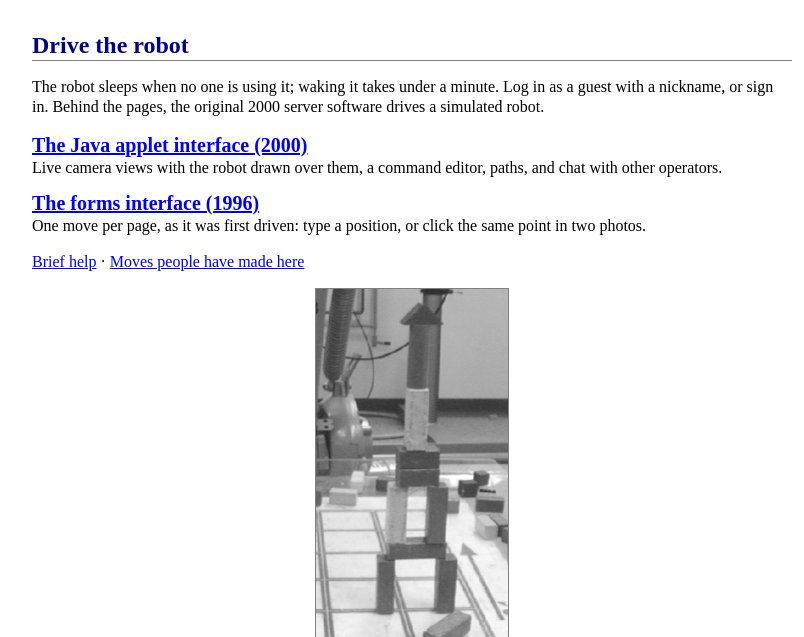
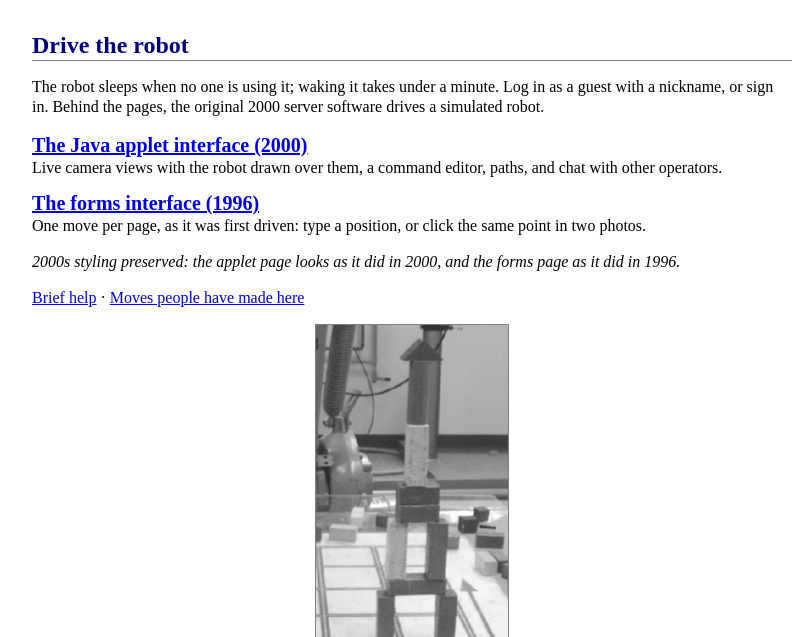
Before and after one commit to bardal/uwa-telerobot, a website built with Vite: page webui/index.html in a window 1280 px wide. Shown: the part 163-800 px from the top of the page, without its empty margins (228-1032 px from the left). Built offline with nearby package versions, Linux system fonts and the light colour scheme.

Commit message:
Landing page: say the 2000s styling is preserved, under the ways in
Co-Authored-By: Claude Opus 5.5 <noreply@anthropic.com>

```diff
--- a/webui/src/styles.css
+++ b/webui/src/styles.css
@@ -1011,3 +1011,7 @@ a.back-link {
 .landing-old li {
   margin: 0.3em 0;
 }
+
+.landing-styling {
+  font-style: italic;
+}
--- a/webui/src/ui/landingPage.ts
+++ b/webui/src/ui/landingPage.ts
@@ -20,6 +20,9 @@ export const GALLERY: Gallery = galleryJson as Gallery;
 export interface OldPage { group: string; title: string; href: string; date: string; what: string }
 /** Pages preserved from the original site (public/old, scripts/preserve-old-site.mjs), in groups. */
 export const OLD_SITE: OldPage[] = oldSiteJson as OldPage[];
+
+/** Under the ways in: the old look is on purpose. */
+export const STYLING_NOTE = '2000s styling preserved: the applet page looks as it did in 2000, and the forms page as it did in 1996.';
 
 /** Where each way in goes: the login page, then that interface once the session starts. */
 export const APPLET_HASH = '#/login';
@@ -95,6 +98,7 @@ export class LandingPage {
           'Live camera views with the robot drawn over them, a command editor, paths, and chat with other operators.'),
         way(FORMS_HASH, 'The forms interface (1996)',
           'One move per page, as it was first driven: type a position, or click the same point in two photos.')),
+      h('p', { class: 'landing-styling', text: STYLING_NOTE }),
       h('p', {}, link('Brief help', '/help.html', true), ' · ', link('Moves people have made here', '#/history')),
       hero ? h('figure', { class: 'landing-hero' }, h('img', { src: hero.src, alt: hero.alt, class: 'landing-photo' }),
         h('figcaption', { text: `${gallery.hall[0]!.title}${gallery.hall[0]!.by ? `, by ${gallery.hall[0]!.by}` : ''}` })) : h('span'),
```
Also changed, not shown: webui/test/landingPage.test.ts (+3 -1 lines).
